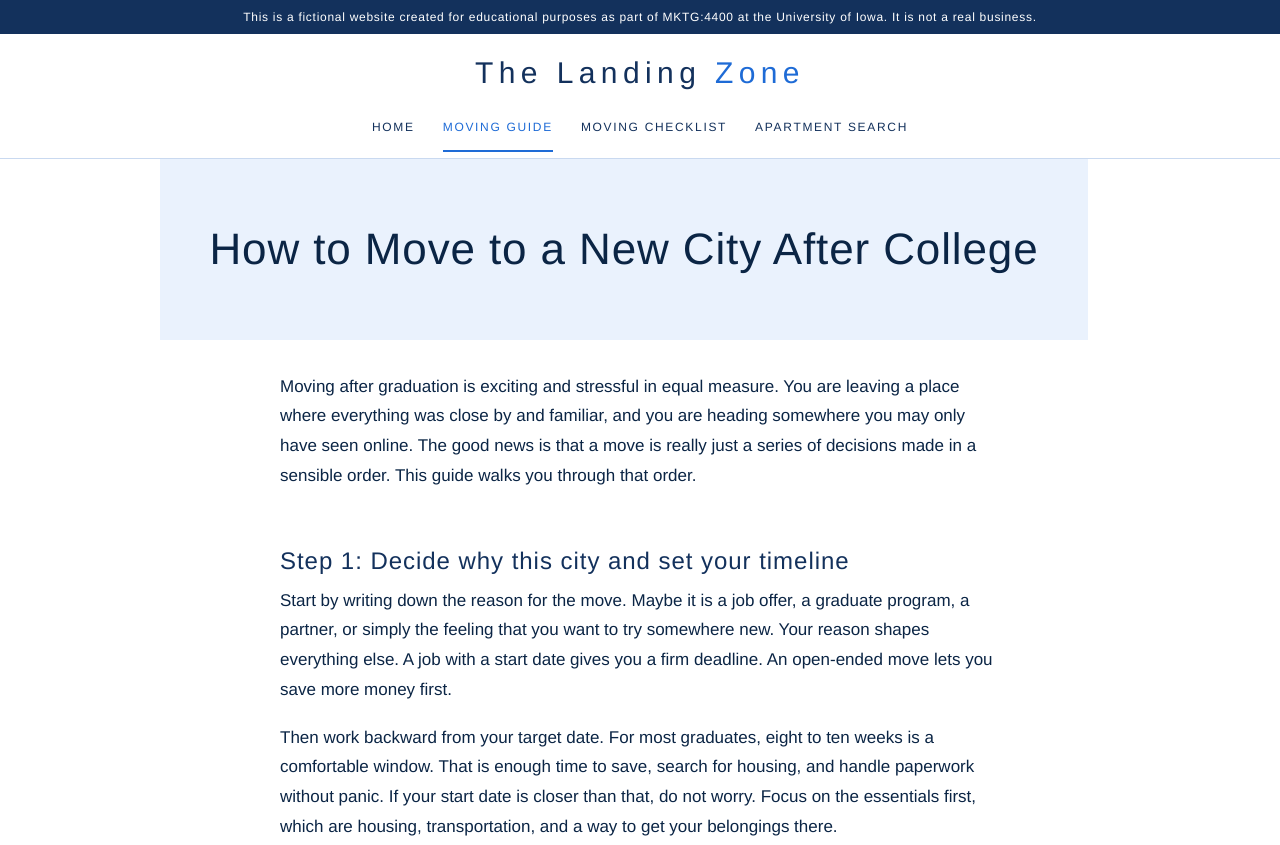
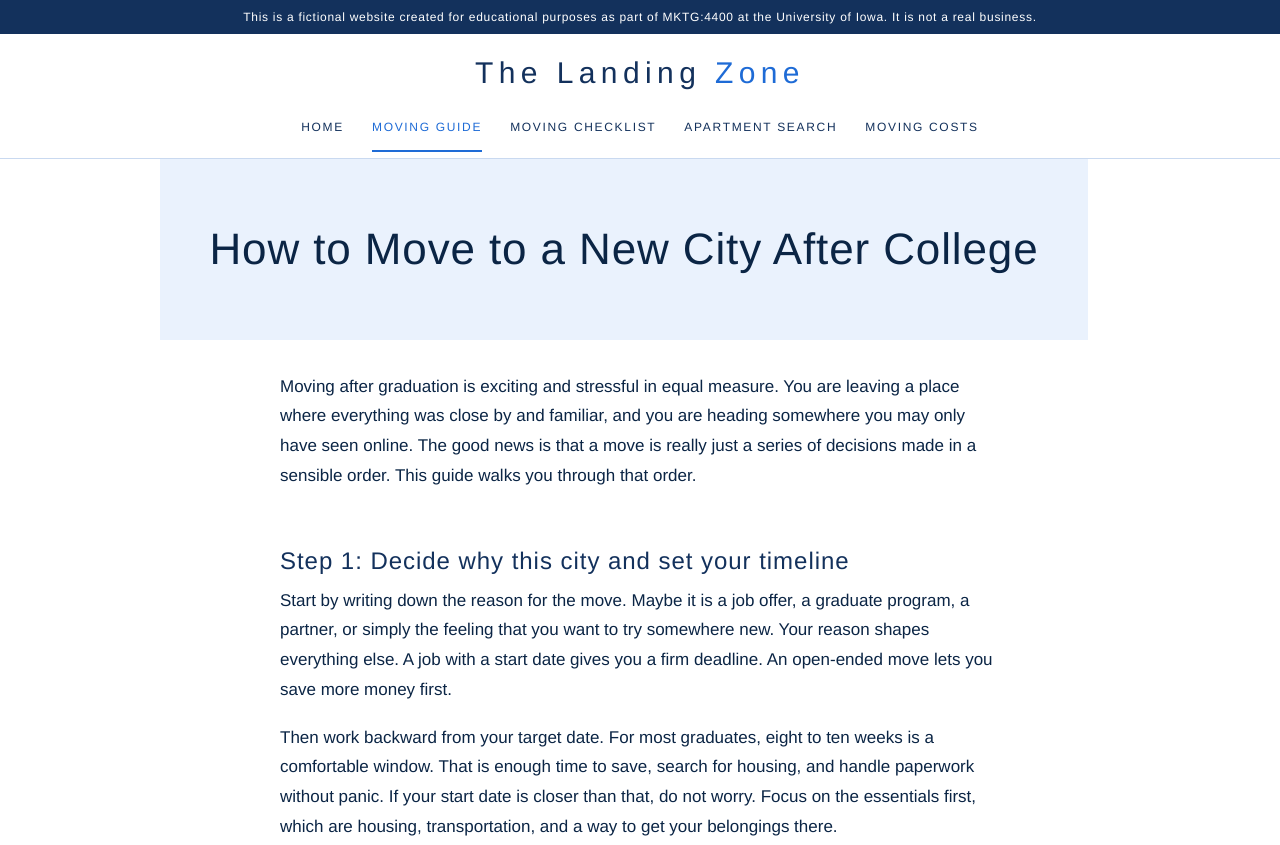
Before and after one commit to avmorris22/post-grad-move-guide, a plain HTML site: page how-to-move-to-a-new-city-after-college.html in a window 1280 px wide. Shown: the top 845 px of the page. Drawn offline with Linux system fonts and the light colour scheme.

Commit message:
Add 'Moving Costs' link to navigation and footer

```diff
--- a/how-to-move-to-a-new-city-after-college.html
+++ b/how-to-move-to-a-new-city-after-college.html
@@ -54,6 +54,7 @@ footer .notice-foot{flex:0 0 100%;border-top:1px solid #3a5a8c;padding-top:18px;
 <li><a href="how-to-move-to-a-new-city-after-college.html" aria-current="page">Moving Guide</a></li>
 <li><a href="post-grad-moving-checklist.html">Moving Checklist</a></li>
 <li><a href="how-to-find-an-apartment-in-a-new-city.html">Apartment Search</a></li>
+  <li><a href="how-much-does-it-cost-to-move-to-a-new-city-after-college.html">Moving Costs</a></li>
 </ul>
 </nav>
 </div>
@@ -113,7 +114,7 @@ footer .notice-foot{flex:0 0 100%;border-top:1px solid #3a5a8c;padding-top:18px;
 <footer>
 <div class="wrap">
 <p><strong>The Landing Zone</strong>, practical moving help for new graduates.</p>
-<p><a href="index.html">Home</a> | <a href="how-to-move-to-a-new-city-after-college.html">Moving Guide</a> | <a href="post-grad-moving-checklist.html">Moving Checklist</a> | <a href="how-to-find-an-apartment-in-a-new-city.html">Apartment Search</a></p>
+<p><a href="index.html">Home</a> | <a href="how-to-move-to-a-new-city-after-college.html">Moving Guide</a> | <a href="post-grad-moving-checklist.html">Moving Checklist</a> | <a href="how-to-find-an-apartment-in-a-new-city.html">Apartment Search</a> | <a href="how-much-does-it-cost-to-move-to-a-new-city-after-college.html">Moving Costs</a></p>
 <p class="notice-foot">This is a fictional website created for educational purposes as part of MKTG:4400 at the University of Iowa. It is not a real business.</p>
 </div>
 </footer>
```
